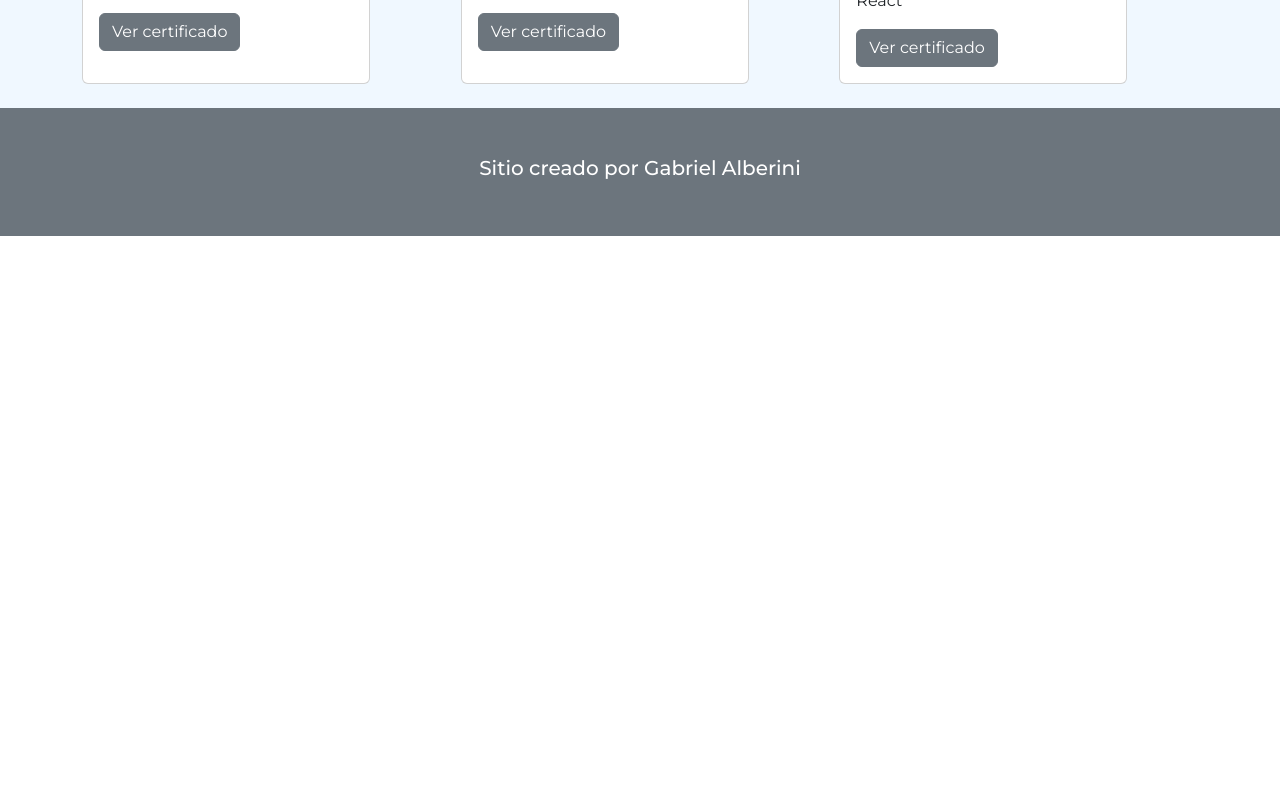
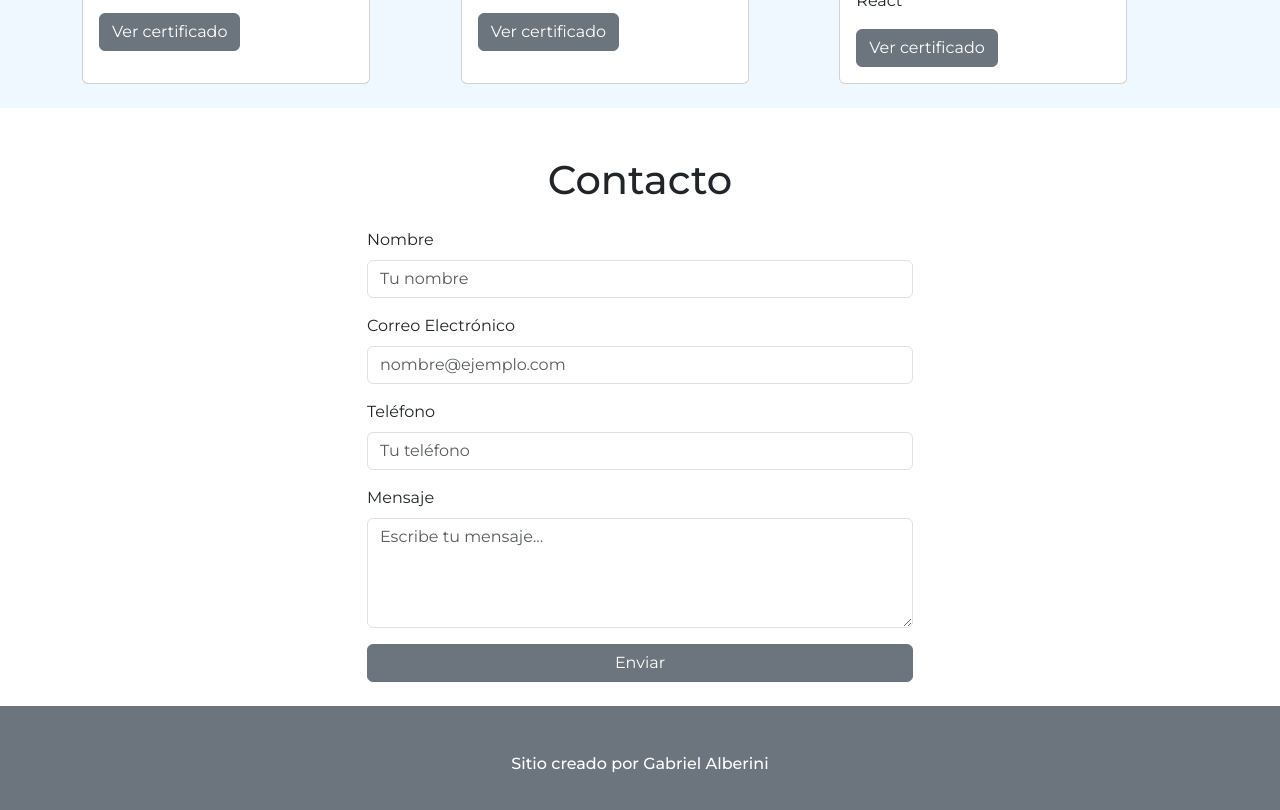
Before and after one commit to GabrielAlberini/tp1-utn-999197101, a plain HTML site: page index.html in a window 1280 px wide. Shown: the part 2620-3430 px from the top of the page. Before the commit the page ends 2856 px from the top, so only its background shows below. Drawn offline with nearby package versions, Linux system fonts and the light colour scheme.

Commit message:
Add contact section with form for user inquiries

```diff
--- a/index.html
+++ b/index.html
@@ -179,10 +179,40 @@
         </div>
       </div>
     </section>
-    <section id="contacto" class="contacto"></section>
+    <section id="contacto" class="contacto mb-4">
+      <div class="container mt-5">
+        <div class="row justify-content-center">
+          <div class="col-md-6">
+            <h1 class="text-center mb-4">Contacto</h1>
+            <form>
+              <div class="mb-3">
+                <label for="nombre" class="form-label">Nombre</label>
+                <input type="text" class="form-control" id="nombre" placeholder="Tu nombre" required>
+              </div>
+              <div class="mb-3">
+                <label for="email" class="form-label">Correo Electrónico</label>
+                <input type="email" class="form-control" id="email" placeholder="nombre@ejemplo.com" required>
+              </div>
+              <div class="mb-3">
+                <label for="telefono" class="form-label">Teléfono</label>
+                <input type="tel" class="form-control" id="telefono" placeholder="Tu teléfono">
+              </div>
+              <div class="mb-3">
+                <label for="mensaje" class="form-label">Mensaje</label>
+                <textarea class="form-control" id="mensaje" rows="4" placeholder="Escribe tu mensaje..."
+                  required></textarea>
+              </div>
+              <div class="d-grid">
+                <button type="submit" class="btn btn-secondary">Enviar</button>
+              </div>
+            </form>
+          </div>
+        </div>
+      </div>
+    </section>
   </main>
   <footer class="bg-secondary text-center text-white p-5">
-    <h5>Sitio creado por Gabriel Alberini</h5>
+    <h6>Sitio creado por Gabriel Alberini</h6>
   </footer>
 
   <!-- Javascript Bootstrap -->
```
